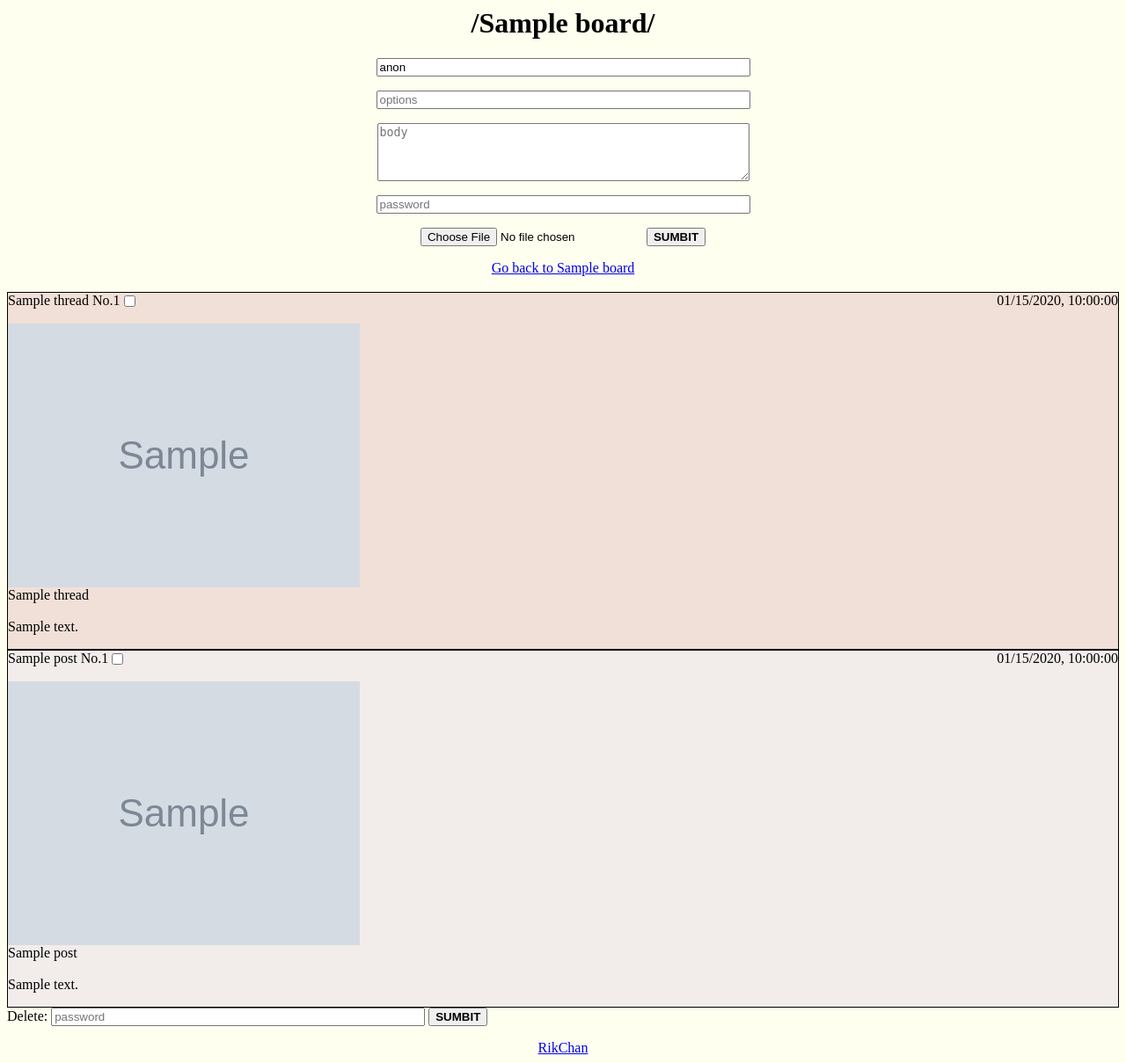
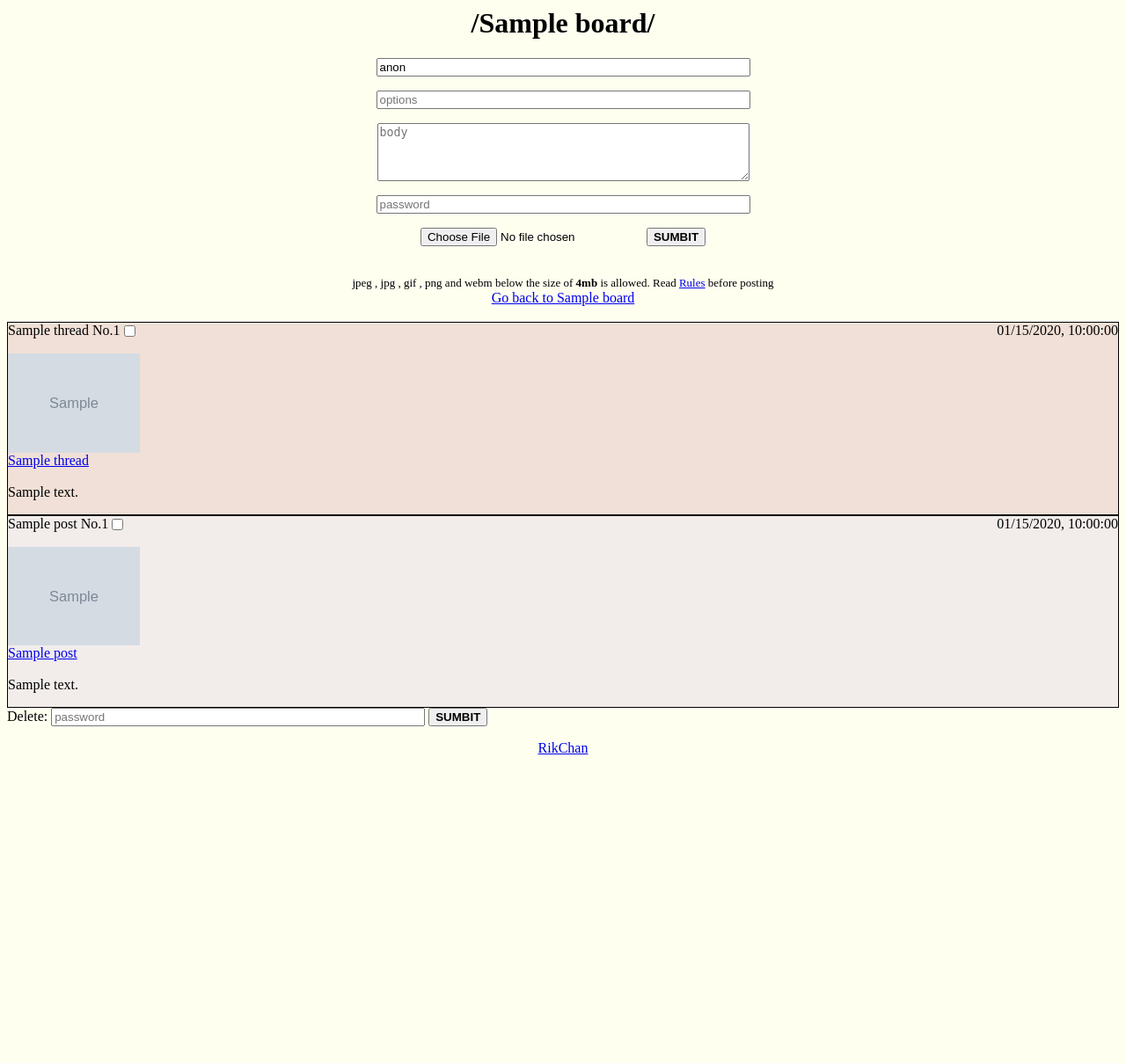
Before and after one commit to ayush-lab/RikChan, a Python web app: template templates/thread.html in a window 1280 px wide. Shown: the whole page at 88% size. After the commit the page ends 858 px from the top, so only its background shows below. Run offline with Jinja, Linux system fonts and the light colour scheme; the template is opened without the code that fills it: most values are stand-ins (such as "Sample title", 1, 10 or a date in 2020); grey boxes marked "Sample" are stand-in pictures.

Commit message:
added support to enlarge collapse images and also webm

```diff
--- a/templates/thread.html
+++ b/templates/thread.html
@@ -1,7 +1,7 @@
 <title>/{{board}}/ - RikChan</title><body style="background-color:#FFFFF0">
 <form action = "/{{board}}/{{thread_id}}" method = "post" enctype=multipart/form-data>
          <body>
-         	<center>
+          <center>
         <h1>/{{board}}/</h1>
          <p><input type = "text" name = "name" placeholder="name" size=50 value="anon"/></p>
          <p><input type = "text" name = "options" placeholder="options" size=50/></p>
@@ -11,6 +11,10 @@
             <input type="file" name="file">
          <p1><button class="button"><b>SUMBIT</b></p1></button>
       </form>
+      </center>
+      </br>
+      <center>
+      <font size="2">jpeg , jpg , gif , png and webm below the size of <b>4mb</b> is allowed. Read <a href="/rules">Rules</a> before posting </font></center>
       </center>
    </body>
 
@@ -32,11 +36,14 @@
     float:left;
 }
 
+img {
+    width:150px;
 
+    }
 div.transbox {
   background-color: #f2edeb;
   border: 1px solid black;
-
+  overflow-wrap: break-word;
   filter: alpha(opacity=60); /* For IE8 and earlier */
 }
 
@@ -44,7 +51,7 @@ div.transbox {
 div.transboxx {
   background-color: #F1E0D7;
   border: 1px solid black;
-
+overflow-wrap: break-word;
   filter: alpha(opacity=60); /* For IE8 and earlier */
 }
 
@@ -54,6 +61,17 @@ div.transboxx {
  </head>
 
 </style>
+
+<script type='text/javascript'>
+    function zoomzoom(id) {
+
+    if(document.getElementById(id).style.width=="500px"){document.getElementById(id).style.width="150px";}else{document.getElementById(id).style.width="500px"}
+
+
+    }
+</script>
+
+
 <form action="/{{board}}/_del_" method = "post">
 <div class="background">
   <div class="transboxx">
@@ -71,7 +89,14 @@ div.transboxx {
         <p>
             {%if thread.img_num %}
                 {%if thread.img_ext!="webm" %}
-                    <img src="../media/{{board}}{{thread.img_num}}.{{thread.img_ext}}" alt="{{thread.img_name}}"></br>{{thread.img_name}}</br></br>
+                    <img src="../media/{{board}}{{thread.img_num}}.{{thread.img_ext}}" alt="{{thread.img_name}}" id="{{board}}{{thread.img_num}}.{{thread.img_ext}}" onclick="zoomzoom('{{board}}{{thread.img_num}}.{{thread.img_ext}}')"></br><a href="../media/{{board}}{{thread.img_num}}.{{thread.img_ext}}">{{thread.img_name}}</a></br></br>
+                {%else%}
+                <video width="320" height="240" controls>
+
+                  <source src="../media/{{board}}{{thread.img_num}}.{{thread.img_ext}}" type="video/webm">
+
+               </video></br><a href="../media/{{board}}{{thread.img_num}}.{{thread.img_ext}}">
+                    {{thread.img_name}}</a></br></br>
                 {%endif%}
             {%endif%}
           {{thread.body | safe}}</br></p>
@@ -94,9 +119,9 @@ div.transboxx {
   <div class="transbox">
 
         <body>
-        	 <input type="checkbox" name="{{p.id}}" value="POST">
+           <input type="checkbox" name="{{p.id}}" value="POST">
             <span class="left">
-        	{{p.name}}       No.{{p.id}}
+          {{p.name}}       No.{{p.id}}
             </span>
             <span class="right">
             {{p.timestamp.strftime("%m/%d/%Y, %H:%M:%S")}}
@@ -107,11 +132,20 @@ div.transboxx {
 
             {%if p.img_num %}
                 {%if p.img_ext!="webm" %}
-                    <img src="../media/{{board}}{{p.img_num}}.{{p.img_ext}}" alt="{{p.img_name}}"></br>{{p.img_name}}</br></br>
+
+                    <img src="../media/{{board}}{{p.img_num}}.{{p.img_ext}}" alt="{{p.img_name}}" id="{{board}}{{p.img_num}}.{{p.img_ext}}" onclick="zoomzoom('{{board}}{{p.img_num}}.{{p.img_ext}}')"></br><a href="../media/{{board}}{{p.img_num}}.{{p.img_ext}}">
+                    {{p.img_name}}</a></br></br>
+                    {%else%}
+                <video width="320" height="240" controls>
+
+                  <source src="../media/{{board}}{{p.img_num}}.{{p.img_ext}}" type="video/webm">
+
+               </video></br><a href="../media/{{board}}{{p.img_num}}.{{p.img_ext}}">
+                {{p.img_name}}</a></br></br>
                 {%endif%}
             {%endif%}
 
-        	{{p.body | safe}}</br></p>
+          {{p.body | safe}}</br></p>
           <font size="2">
           {%for a in refer.query.filter_by(board=board).filter_by(replied_to=p.id).all()%}
           >>{{a.own_id}}
```
Also changed, not shown: templates/board.html (+44 -11 lines).
